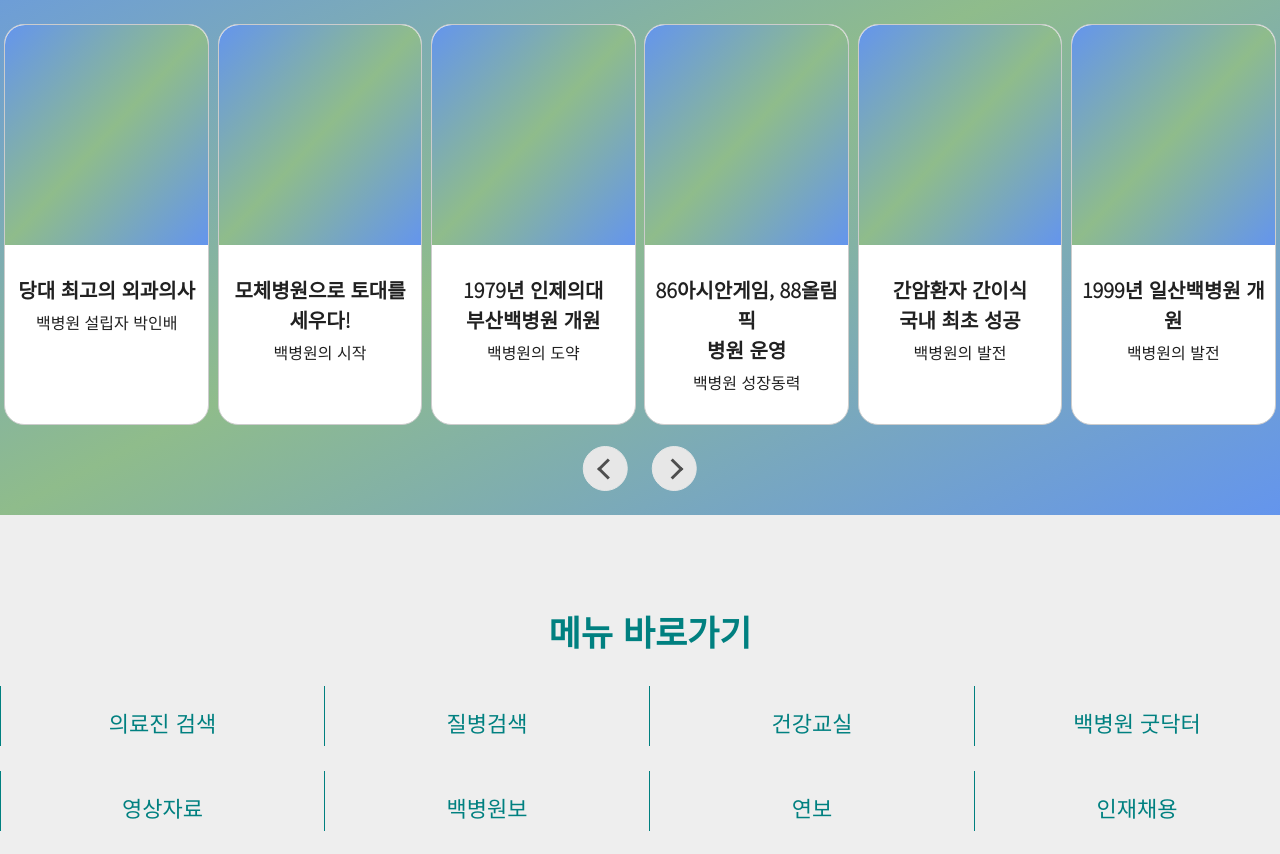
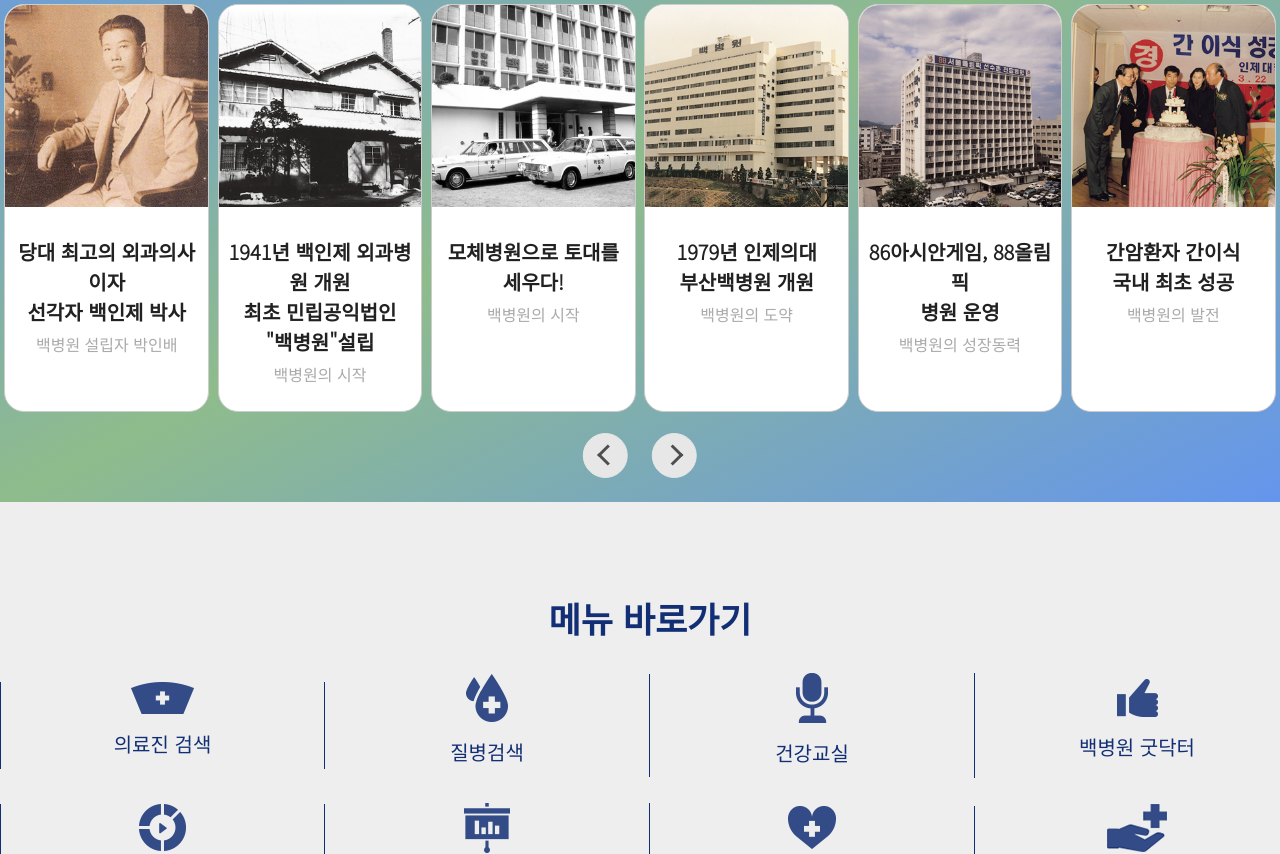
Before and after one commit to SASS-study/sass-oweaj, a plain HTML site: page index.html in a window 1280 px wide. Shown: the part 1946-2800 px from the top of the page. Drawn offline with Linux system fonts and the light colour scheme.

Commit message:
img디자인 수정 및 info영역 배치 수정 2차

```diff
--- a/index.html
+++ b/index.html
@@ -108,7 +108,7 @@
           <li class="in item">
             <a href="/" target="_blank" rel="noopener noreferrer">
               <p class="item-title">백병원 발전기금</p>
-              <p class="item-text">사랑과 나눔, 후원지분의 아름다운 정성을 늘 기억하겠습니다.</p>
+              <p class="item-text">사랑과 나눔, 후원자분의 아름다운 정성을 늘 기억하겠습니다.</p>
             </a>
           </li>
           <li class="in item">
@@ -232,14 +232,14 @@
               <li>
                 <a href="/">
                   <div class="img-area">
-                    <span class="a11y-hidden">이미지 영역</span>
+                    <img src="./images/imageSrc (7).jpeg" alt="백병원 설립자 백인제" />
                   </div>
                 </a>
               </li>
               <li>
                 <a href="/">
                   <div class="img-text">
-                    <p class="hs-img-title">당대 최고의 외과의사</p>
+                    <h2 class="hs-img-title">당대 최고의 외과의사이자<br />선각자 백인제 박사</h2>
                     <p class="hs-img-text">백병원 설립자 박인배</p>
                   </div>
                 </a>
@@ -251,14 +251,14 @@
               <li>
                 <a href="/">
                   <div class="img-area">
-                    <span class="a11y-hidden">이미지 영역</span>
+                    <img src="./images/imageSrc (1).jpeg" alt="백병원의 시작" />
                   </div>
                 </a>
               </li>
               <li>
                 <a href="/">
                   <div class="img-text">
-                    <p class="hs-img-title">모체병원으로 토대를<br />세우다!</p>
+                    <h2 class="hs-img-title">1941년 백인제 외과병원 개원<br />최초 민립공익법인 "백병원"설립</h2>
                     <p class="hs-img-text">백병원의 시작</p>
                   </div>
                 </a>
@@ -270,14 +270,33 @@
               <li>
                 <a href="/">
                   <div class="img-area">
-                    <span class="a11y-hidden">이미지 영역</span>
+                    <img src="./images/imageSrc (2).jpeg" alt="백병원의 시작" />
                   </div>
                 </a>
               </li>
               <li>
                 <a href="/">
                   <div class="img-text">
-                    <p class="hs-img-title">1979년 인제의대<br />부산백병원 개원</p>
+                    <h2 class="hs-img-title">모체병원으로 토대를<br />세우다!</h2>
+                    <p class="hs-img-text">백병원의 시작</p>
+                  </div>
+                </a>
+              </li>
+            </ul>
+          </li>
+          <li class="hs item">
+            <ul class="history-list">
+              <li>
+                <a href="/">
+                  <div class="img-area">
+                    <img src="./images/imageSrc (3).jpeg" alt="백병원의 도약" />
+                  </div>
+                </a>
+              </li>
+              <li>
+                <a href="/">
+                  <div class="img-text">
+                    <h2 class="hs-img-title">1979년 인제의대<br />부산백병원 개원</h2>
                     <p class="hs-img-text">백병원의 도약</p>
                   </div>
                 </a>
@@ -289,15 +308,15 @@
               <li>
                 <a href="/">
                   <div class="img-area">
-                    <span class="a11y-hidden">이미지 영역</span>
+                    <img src="./images/imageSrc (4).jpeg" alt="백병원의 성장동력" />
                   </div>
                 </a>
               </li>
               <li>
                 <a href="/">
                   <div class="img-text">
-                    <p class="hs-img-title">86아시안게임, 88올림픽<br />병원 운영</p>
-                    <p class="hs-img-text">백병원 성장동력</p>
+                    <h2 class="hs-img-title">86아시안게임, 88올림픽<br />병원 운영</h2>
+                    <p class="hs-img-text">백병원의 성장동력</p>
                   </div>
                 </a>
               </li>
@@ -308,33 +327,14 @@
               <li>
                 <a href="/">
                   <div class="img-area">
-                    <span class="a11y-hidden">이미지 영역</span>
+                    <img src="./images/imageSrc (5).jpeg" alt="백병원의 발전" />
                   </div>
                 </a>
               </li>
               <li>
                 <a href="/">
                   <div class="img-text">
-                    <p class="hs-img-title">간암환자 간이식<br />국내 최초 성공</p>
-                    <p class="hs-img-text">백병원의 발전</p>
-                  </div>
-                </a>
-              </li>
-            </ul>
-          </li>
-          <li class="hs item">
-            <ul class="history-list">
-              <li>
-                <a href="/">
-                  <div class="img-area">
-                    <span class="a11y-hidden">이미지 영역</span>
-                  </div>
-                </a>
-              </li>
-              <li>
-                <a href="/">
-                  <div class="img-text">
-                    <p class="hs-img-title">1999년 일산백병원 개원</p>
+                    <h2 class="hs-img-title">간암환자 간이식<br />국내 최초 성공</h2>
                     <p class="hs-img-text">백병원의 발전</p>
                   </div>
                 </a>
@@ -353,28 +353,52 @@
         <h2 class="link-title title">메뉴 바로가기</h2>
         <ul class="link-tab">
           <li>
-            <a href="/"><span>의료진 검색</span></a>
+            <a href="/">
+              <img src="./images/quick1.png" alt="" />
+              <span>의료진 검색</span>
+            </a>
           </li>
           <li>
-            <a href="/"><span>질병검색</span></a>
+            <a href="/">
+              <img src="./images/quick2.png" alt="" />
+              <span>질병검색</span>
+            </a>
           </li>
           <li>
-            <a href="/"><span>건강교실</span></a>
+            <a href="/">
+              <img src="./images/quick3.png" alt="" />
+              <span>건강교실</span>
+            </a>
           </li>
           <li>
-            <a href="/"><span>백병원 굿닥터</span></a>
+            <a href="/">
+              <img src="./images/quick4.png" alt="" />
+              <span>백병원 굿닥터</span>
+            </a>
           </li>
           <li>
-            <a href="/"><span>영상자료</span></a>
+            <a href="/">
+              <img src="./images/quick5.png" alt="" />
+              <span>영상자료</span>
+            </a>
           </li>
           <li>
-            <a href="/"><span>백병원보</span></a>
+            <a href="/">
+              <img src="./images/quick6.png" alt="" />
+              <span>백병원보</span>
+            </a>
           </li>
           <li>
-            <a href="/"><span>연보</span></a>
+            <a href="/">
+              <img src="./images/quick7.png" alt="" />
+              <span>연보</span>
+            </a>
           </li>
           <li>
-            <a href="/"><span>인재채용</span></a>
+            <a href="/">
+              <img src="./images/quick8.png" alt="" />
+              <span>인재채용</span>
+            </a>
           </li>
         </ul>
       </div>
--- a/scss/abstracts/_variables.scss
+++ b/scss/abstracts/_variables.scss
@@ -8,6 +8,7 @@ $color-light3-gray: #ccc;
 $color-white: #fff;
 $color-dark1-white: #eee;
 $color-dark2-white: #e7e7e7;
+$color-navy: #122f75;
 $color-blue: #0000ff;
 $color-light-blue: #6495ed;
 $color-purple: #800080;
--- a/scss/layout/_footer.scss
+++ b/scss/layout/_footer.scss
@@ -29,6 +29,7 @@
       border: 1px solid $color-white;
       background-color: $color-light-black;
       color: $color-white;
+      cursor: pointer;
     }
   }
 
--- a/scss/layout/_header.scss
+++ b/scss/layout/_header.scss
@@ -40,7 +40,6 @@
       justify-content: space-between;
       align-items: center;
       flex-flow: row nowrap;
-    }
 
       .banner-title {
         position: relative;
@@ -53,9 +52,10 @@
           align-items: center;
           flex-flow: row nowrap;
           font-size: 20px;
-        font-weight: 600;
+          font-weight: 700;
           &:hover,
           &:focus {
+            padding-bottom: 3px;
             border-top: 3px solid $color-light-blue;
             outline: none;
           }
@@ -88,6 +88,7 @@
           }
         }
       }
+    }
 
     .search-btn {
       width: 40px;
--- a/scss/layout/_history.scss
+++ b/scss/layout/_history.scss
@@ -25,19 +25,26 @@
       }
 
       .img-area {
-        height: 220px;
         border-radius: 20px 20px 0 0;
-        background: linear-gradient(to bottom right, $color-light-blue, $color-light-green, $color-light-blue);
+        overflow: hidden;
+        img {
+          width: 100%;
+          height: 100%;
+          object-fit: cover;
+        }
       }
 
       .img-text {
-        padding: 30px 10px;
+        padding: 25px 10px;
         line-height: 1.5;
 
         .hs-img-title {
           margin-bottom: 5px;
           font-size: 20px;
-          font-weight: 700;
+        }
+
+        .hs-img-text {
+          color: #aaa;
         }
       }
     }
--- a/scss/layout/_main.scss
+++ b/scss/layout/_main.scss
@@ -44,7 +44,6 @@
     width: 100%;
     bottom: 0;
     background-color: $color-gray;
-    display: none;
 
     .tab-list {
       font-size: 0;
--- a/scss/layout/_menu_link.scss
+++ b/scss/layout/_menu_link.scss
@@ -1,38 +1,35 @@
 .menu-link {
   padding: 90px 0;
+  color: $color-navy;
   background-color: $color-dark1-white;
-
-  .link-title {
-    color: $color-teal;
-  }
 
   .link-tab {
     display: flex;
     justify-content: space-evenly;
+    align-items: center;
     flex-flow: row wrap;
 
     li {
       width: 25%;
       margin-bottom: 25px;
       text-align: center;
-      border-right: 1px solid $color-teal;
+      border-right: 1px solid $color-navy;
 
       &:first-child,
       &:nth-child(5) {
-        border-left: 1px solid $color-teal;
+        border-left: 1px solid $color-navy;
       }
     }
 
     span {
       display: block;
       height: 40px;
-      margin-top: 20px;
-      font-size: 22px;
+      margin-top: 10px;
+      font-size: 20px;
       font-weight: 500;
-      color: $color-teal;
       &:hover {
-        font-size: 26px;
-        font-weight: 700;
+        font-size: 24px;
+        font-weight: 600;
       }
     }
   }
```
Also changed, not shown: scss/layout/_information.scss (+9 -9 lines), css/main.css. Lines whose indentation alone changed are shown as unchanged.
